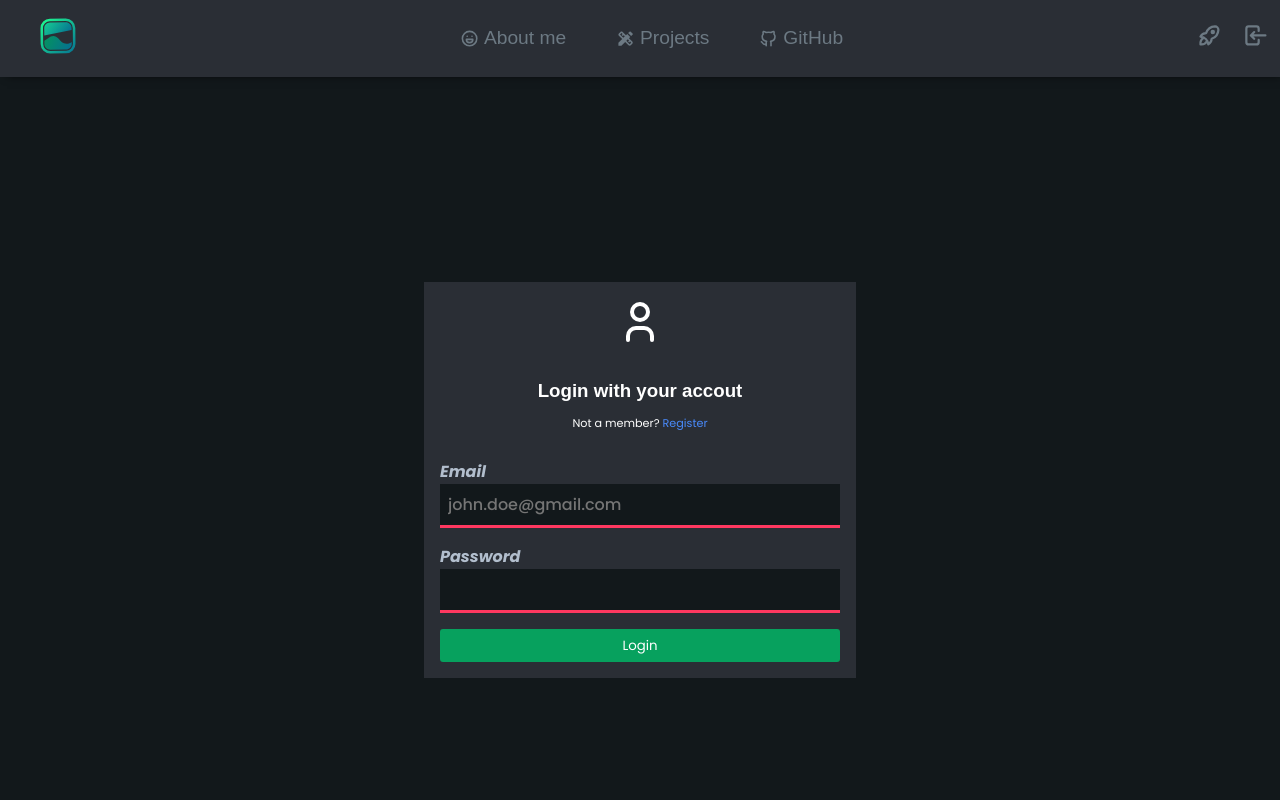
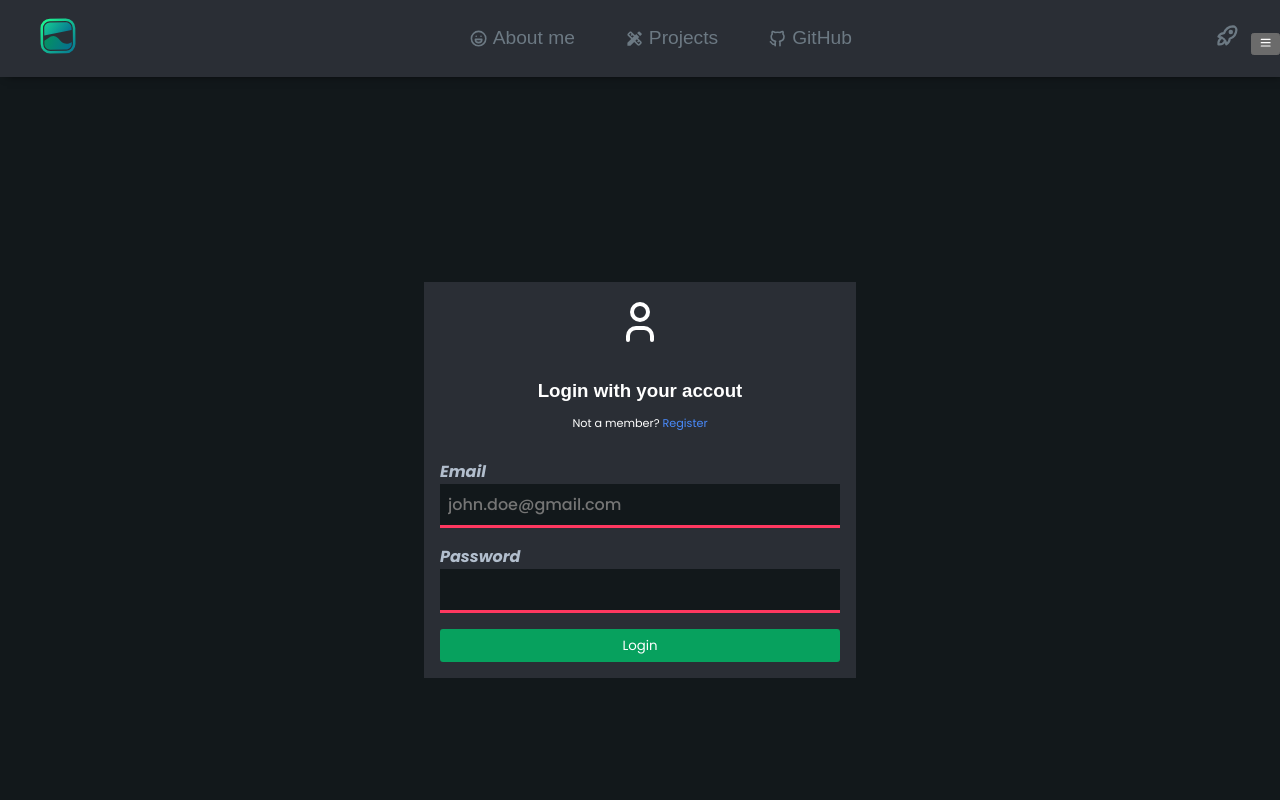
Before and after one commit to rikvik2006/rikvik-portfolio-next-client, a Next.js app: page /auth/login in a window 1280 px wide. Shown: the top 800 px of the page. Built offline with nearby package versions, Linux system fonts and the light colour scheme; no server answers; a web font is replaced by a local one.

Commit message:
feat: Created mobile navbar

```diff
--- a/src/components/misc/Navbar/Contenitore link/Links/index.module.scss
+++ b/src/components/misc/Navbar/Contenitore link/Links/index.module.scss
@@ -20,3 +20,47 @@
     margin-right: 0.25em;
     overflow: hidden;
 }
+
+@media only screen and (max-width: 750px) {
+
+    .links {
+        display: flex;
+        flex-direction: column;
+        // justify-content: center;
+        align-items: flex-start;
+
+        padding: 0 2rem;
+        position: fixed;
+        top: var(--nav-width);
+        left: 0;
+        width: 100%;
+        height: 100vh;
+        background-color: inherit;
+        gap: 0;
+
+        visibility: hidden;
+        opacity: 0;
+        // transform: translateY(calc(-100vh - 4rem));
+        transition: cubic-bezier(.4, 0, .2, 1) 0.15s;
+    }
+
+    .link {
+        width: 100%;
+        display: flex;
+        justify-content: flex-start;
+        border-top: 2px solid var(--gray3);
+        // border-bottom: 1px solid var(--gray3);
+        padding: 0.7rem 0;
+
+        &:last-child {
+            border-bottom: 2px solid var(--gray3);
+        }
+    }
+
+    .toggleNav {
+        visibility: visible;
+        opacity: 1;
+    }
+}
+
+@media only screen and (max-width: 1300px) {}
--- a/src/components/misc/Navbar/Contenitore link/Links/index.tsx
+++ b/src/components/misc/Navbar/Contenitore link/Links/index.tsx
@@ -1,20 +1,32 @@
-import { FC, useContext } from "react";
+import { FC, useContext, useEffect, useRef } from "react";
 import Link from 'next/link';
 import style from "./index.module.scss";
 import { MdDesignServices } from "react-icons/md/"
-import { TbBrandGithub, TbTags, TbMoodHappy } from "react-icons/tb";
+import { TbBrandGithub, TbTags, TbMoodHappy, TbMenu2 } from "react-icons/tb";
 import toast from "react-hot-toast"
 import { ConditionalRenderingContext } from "../../../../../utils/contexts/conditionalRendering";
 
-type Props = {}
+type Props = {
+    setToggleMobileNavbar: (f: () => void) => void
+}
 
 
-const Links: FC<Props> = () => {
+const Links: FC<Props> = ({ setToggleMobileNavbar }) => {
     const notAvailable = () => toast.error("Not available at the moment");
     const { renderServicies } = useContext(ConditionalRenderingContext);
+    const linksContainerRef = useRef<HTMLDivElement>(null);
+
+    const toggleMobileNavbar = () => {
+        linksContainerRef.current?.classList.toggle(style.toggleNav);
+    }
+
+    useEffect(() => {
+        setToggleMobileNavbar(toggleMobileNavbar);
+    })
 
     return (
-        <div className={style.links}>
+        <>
+            <div ref={linksContainerRef} className={`${style.links}`}>
                 <Link href="/#about_me">
                     <a className={style.link}>
                         <TbMoodHappy className={style.icon} />
@@ -43,6 +55,7 @@ const Links: FC<Props> = () => {
                     </a>
                 </Link>
             </div>
+        </>
     )
 }
 
--- a/src/components/misc/Navbar/Contenitore link/LoginTools/index.tsx
+++ b/src/components/misc/Navbar/Contenitore link/LoginTools/index.tsx
@@ -1,7 +1,7 @@
 import axios from 'axios';
 import Link from 'next/link'
 import { FC, useState, useEffect } from 'react';
-import { TbLogin, TbRocket } from "react-icons/tb/";
+import { TbLogin, TbMenu2, TbRocket } from "react-icons/tb/";
 import { getUserOrFalse } from '../../../../../utils/helpers/getUserOrFalse';
 import { User } from '../../../../../utils/types';
 import style from "./index.module.scss";
@@ -9,12 +9,19 @@ import LoginOrPersonalPage from './loginOrPersonalPage';
 import toast from "react-hot-toast"
 
 type Props = {
-
+    toggleMobileNavbar: (() => void) | undefined;
 }
 
-const LoginTools: FC<Props> = () => {
+type WindowSizeType = {
+    innerWidth: number;
+    innerHeight: number;
+}
+
+const LoginTools: FC<Props> = ({ toggleMobileNavbar }) => {
 
     const [user, setUser] = useState<User | boolean>(false);
+    const [windowSize, setWindowSize] = useState<WindowSizeType>({ innerWidth: 0, innerHeight: 0 });
+
 
     useEffect(() => {
         axios.get<User>("http://localhost:3001/api/user", {
@@ -29,7 +36,36 @@ const LoginTools: FC<Props> = () => {
     }, [])
 
     const notAvailable = () => toast.error("Premium subscription isn't available at the moment")
+    useEffect(() => {
+        const handleWindowResize = () => {
+            setWindowSize(getWindowSize());
+        }
+
+        if (typeof window !== "undefined") {
+
+            window.addEventListener("resize", handleWindowResize);
+
+            return () => {
+                window.removeEventListener("resize", handleWindowResize);
+            }
+        }
+    }, [])
+
+
+    // function getWindowSize() {
+    //     console.log("⚠️ Window", window)
+    //     if (typeof window !== "undefined") {
+    //         const { innerHeight, innerWidth } = window
+    //         return { innerHeight, innerWidth }
+    //     }
+
+    //     return { innerHeight: 1440, innerWidth: 2560 }
+    // }
+
+    console.log()
+
     return (
+
 
         <div>
             <Link href="#" className={style.icons}>
@@ -37,9 +73,20 @@ const LoginTools: FC<Props> = () => {
                     <TbRocket className={style.icon} />
                 </a>
             </Link>
-            <LoginOrPersonalPage user={user} />
+            {windowSize.innerWidth > 750 ?
+                <LoginOrPersonalPage user={user} /> :
+                <button onClick={toggleMobileNavbar}><TbMenu2 /></button>
+            }
         </div>
     )
+
 }
 
+function getWindowSize() {
+    if (window === undefined) return { innerWidth: 0, innerHeight: 0 }
+    const { innerWidth, innerHeight } = window;
+    return { innerWidth, innerHeight }
+}
+
+
 export default LoginTools
--- a/src/components/misc/Navbar/Contenitore link/index.tsx
+++ b/src/components/misc/Navbar/Contenitore link/index.tsx
@@ -1,4 +1,4 @@
-import { FC } from "react";
+import { FC, useState } from "react";
 import { User } from "../../../../utils/types";
 import Links from "./Links";
 import LoginTools from "./LoginTools";
@@ -8,10 +8,14 @@ type Props = {
 
 
 const LinkContainer: FC<Props> = () => {
+    const [toggleMobileNavbar, setToggleMobileNavbar] = useState<() => void>();
+
+    console.log("⚠️", toggleMobileNavbar)
+
     return (
         <>
-            <Links />
-            <LoginTools />
+            <Links setToggleMobileNavbar={setToggleMobileNavbar} />
+            <LoginTools toggleMobileNavbar={toggleMobileNavbar} />
         </>
     )
 }
```
Lines whose indentation alone changed are shown as unchanged.
